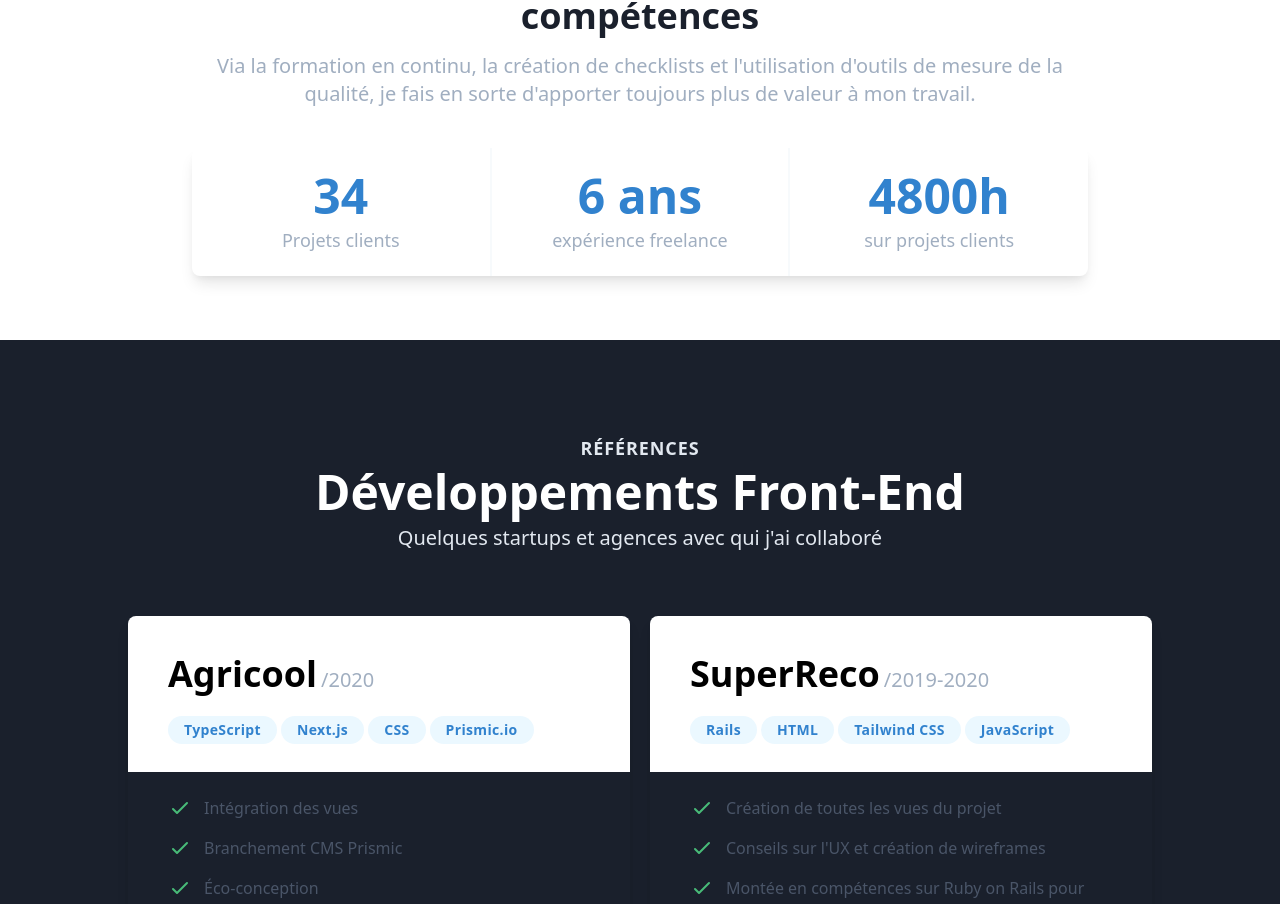
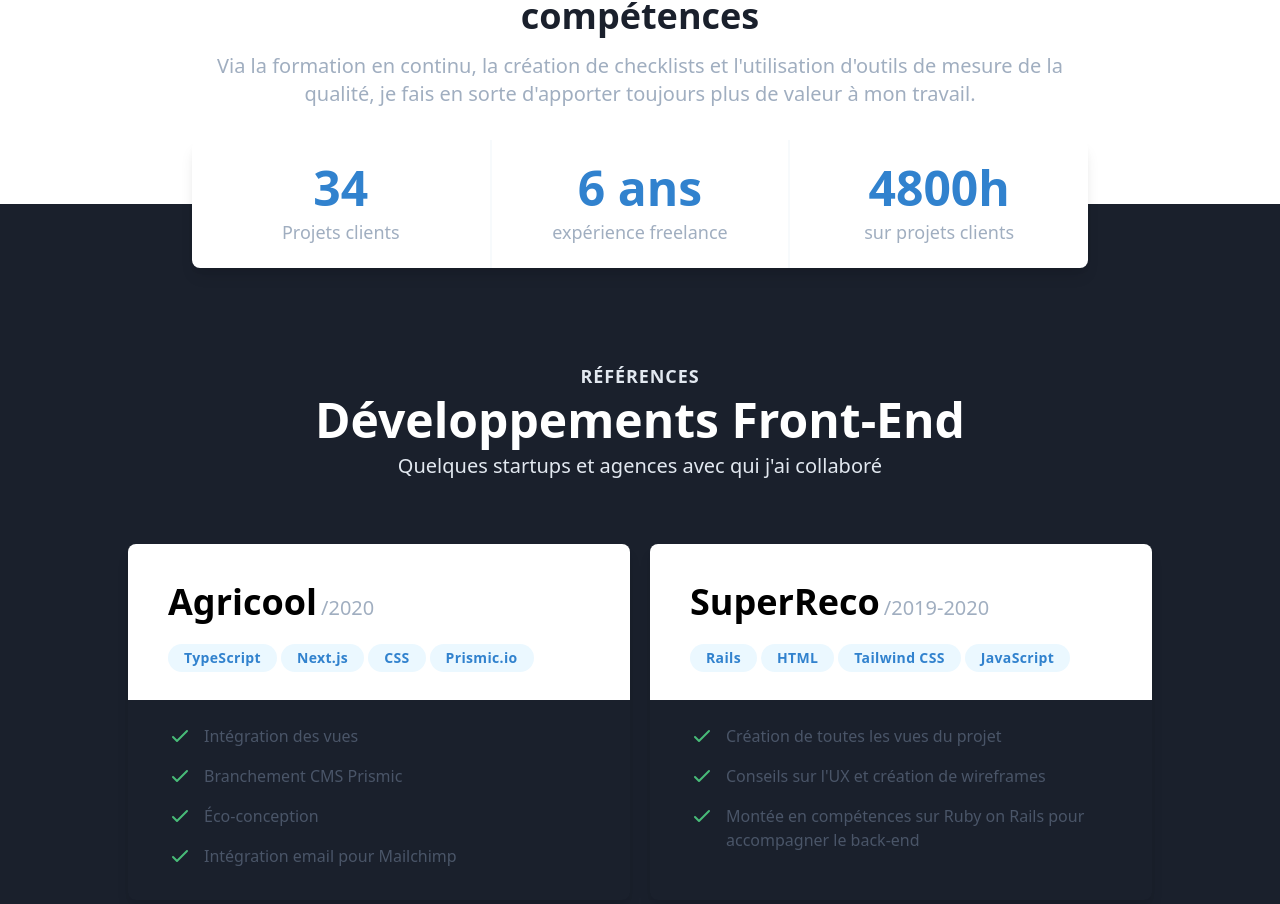
Before and after one commit to tidusia/thibaud-on-next, a Next.js app: page / in a window 1280 px wide. Shown: the part 3336-4240 px from the top of the page. Built offline with nearby package versions, Linux system fonts and the light colour scheme; what @tailwindcss/ui would draw is missing.

Commit message:
Improve styling of Projects and Stats sections

```diff
--- a/components/Projects/index.tsx
+++ b/components/Projects/index.tsx
@@ -10,9 +10,9 @@ type Props = {
 };
 
 const Projects = ({ heading, title, subtitle, projects, id }: Props) => (
-  <div className="bg-gray-900" id={id}>
-    <div className="pt-12 sm:pt-16 lg:pt-24">
-      <div className="max-w-screen-xl mx-auto text-center px-4 sm:px-6 lg:px-8">
+  <div className="bg-gray-900 pt-16">
+    <div id={id}>
+      <div className="max-w-screen-xl mx-auto text-center pt-12 sm:pt-16 lg:pt-24 px-4 sm:px-6 lg:px-8">
         <div className="max-w-3xl mx-auto lg:max-w-none">
           {!!heading && (
             <h2 className="text-lg leading-6 font-semibold text-gray-300 uppercase tracking-wider">
@@ -28,15 +28,12 @@ const Projects = ({ heading, title, subtitle, projects, id }: Props) => (
         </div>
       </div>
     </div>
-    <div className="mt-8 pb-12 bg-gray-50 sm:mt-12 sm:pb-16 lg:mt-16 lg:pb-24">
-      <div className="relative">
-        <div className="absolute inset-0 h-3/4 bg-gray-900"></div>
-        <div className="relative z-10 max-w-screen-xl mx-auto px-4 sm:px-6 lg:px-8">
-          <div className="max-w-md mx-auto lg:max-w-5xl lg:grid lg:grid-cols-2 lg:gap-5">
-            {projects.map((project) => (
-              <Project {...project} key={project.title} />
-            ))}
-          </div>
+    <div className="mt-8 pb-12 sm:mt-12 sm:pb-16 lg:mt-16 lg:pb-24">
+      <div className="max-w-screen-xl mx-auto px-4 sm:px-6 lg:px-8">
+        <div className="max-w-md mx-auto lg:max-w-5xl lg:grid lg:grid-cols-2 lg:gap-5">
+          {projects.map((project) => (
+            <Project {...project} key={project.title} />
+          ))}
         </div>
       </div>
     </div>
--- a/components/Stats/index.tsx
+++ b/components/Stats/index.tsx
@@ -52,10 +52,7 @@ const Stats = ({ title, subtitle, stats = [] }: Props) => (
         </p>
       </div>
     </div>
-    <div className="mt-10 pb-12 bg-white sm:pb-16">
-      <div className="relative">
-        <div className="absolute inset-0 h-1/2 bg-gray-50"></div>
-        <div className="relative max-w-screen-xl mx-auto px-4 sm:px-6 lg:px-8">
+    <div className="max-w-screen-xl mx-auto -mt-8 px-4 sm:px-6 lg:px-8 transform translate-y-1/2">
       <div className="max-w-4xl mx-auto">
         <div className="rounded-lg bg-white shadow-lg sm:grid sm:grid-cols-3">
           {/* CSS designed for 3 items */}
@@ -72,7 +69,5 @@ const Stats = ({ title, subtitle, stats = [] }: Props) => (
       </div>
     </div>
   </div>
-    </div>
-  </div>
 );
 export default Stats;
```
Lines whose indentation alone changed are shown as unchanged.
